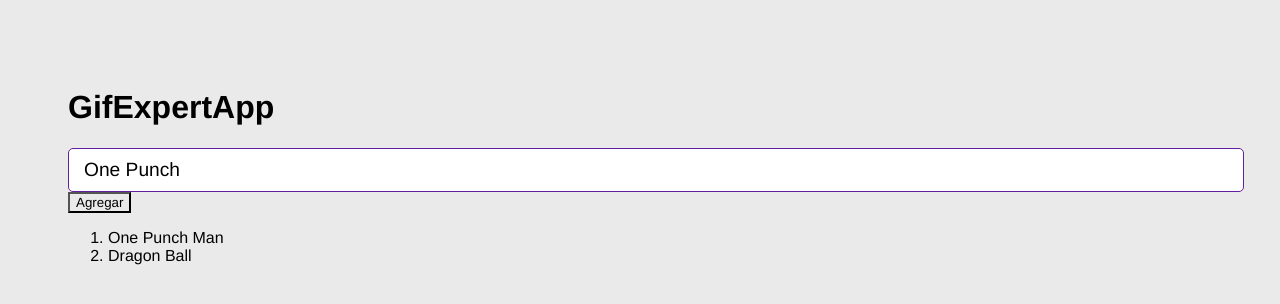
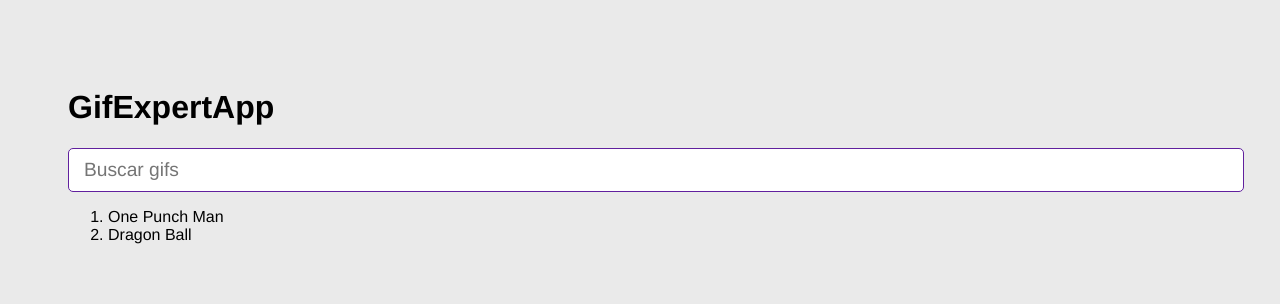
Before and after one commit to araujopedrop/CursoReact, a React (Vite) app in the folder 04-gif-expert-app/: page / in a window 1280 px wide. Shown: the top 304 px of the page. Built offline with nearby package versions, Linux system fonts and the light colour scheme.

Commit message:
Unidad 82

```diff
--- a/04-gif-expert-app/src/GifExpertApp.jsx
+++ b/04-gif-expert-app/src/GifExpertApp.jsx
@@ -6,8 +6,8 @@ export const GifExpertApp = () => {
 
     const [categories, setCategories] = useState([ 'One Punch Man', 'Dragon Ball' ]);
 
-    const onAddCategory = () => {
-        console.log("Valorant");
+    const onAddCategory = (newCategory) => {
+        console.log(newCategory);
         // No uso el push porque mutar objetos, no se quiere mutar el estado, se quiere crear un nuevo estado
 
         // Manera 1: Hago una copia de categories y agrego el nuevo elemento usando spreed
@@ -17,7 +17,11 @@ export const GifExpertApp = () => {
         // setCategories( cat => [...cat, 'Valorant']);
 
         // Insertando al inicio
-        setCategories([ 'Valorant', ...categories]);
+        //setCategories([ 'Valorant', ...categories]);
+
+
+        setCategories([ newCategory, ...categories]);
+
     }
 
     console.log(categories);
@@ -28,13 +32,20 @@ export const GifExpertApp = () => {
         <h1>GifExpertApp</h1>
 
         {/* Input */}
-        <AddCategory/>
+        {/* AddCategory  - propertie que se llama setCategories - referecencia a la funcion 'setCategories', que viene del hook*/}
+        {/* <AddCategory setCategories={ setCategories }/> */}
+
+
+        <AddCategory onNewCategory={ event => onAddCategory(event)}/>
+        {/*<AddCategory onNewCategory={onAddCategory}/>*/}
+
+
 
 
 
         {/* Listado de Gifs */}
 
-        <button aria-label="btn-AddCategory" onClick={onAddCategory}>Agregar</button>
+        {/* <button aria-label="btn-AddCategory" onClick={onAddCategory}>Agregar</button> */}
 
         <ol>
             { categories.map(category => {
--- a/04-gif-expert-app/src/components/AddCategory.jsx
+++ b/04-gif-expert-app/src/components/AddCategory.jsx
@@ -1,20 +1,30 @@
 import { useState } from "react";
 
-export const AddCategory = () => {
+export const AddCategory = ( {onNewCategory} ) => {
 
 
-  const [inputValue, setInputValue] = useState("One Punch")
+  const [inputValue, setInputValue] = useState('')
 
 
   // onChange={ onInputChange } es lo mismo que event => onInputChange(event)
 const onInputChange = ({target}) => {
-    console.log( target.value )
     setInputValue( target.value)
 }
 
 const onSubmit = (event) => {
+    // Para ver los logs
     event.preventDefault();
-    console.log(inputValue);
+
+    // Validaciones: que no sea vacio
+    if (inputValue.trim().length <= 1) return;
+
+    // Aniado un nuevo valor a categories
+    //setCategories(categories => [inputValue, ...categories]);
+
+    onNewCategory( inputValue.trim() );
+
+    // Limpiamos el input value (la caja de texto donde ingresamos los datos)
+    setInputValue('');
 }
 
 
@@ -29,6 +39,5 @@ const onSubmit = (event) => {
         />
     </form>
 
-
   )
 }
```
